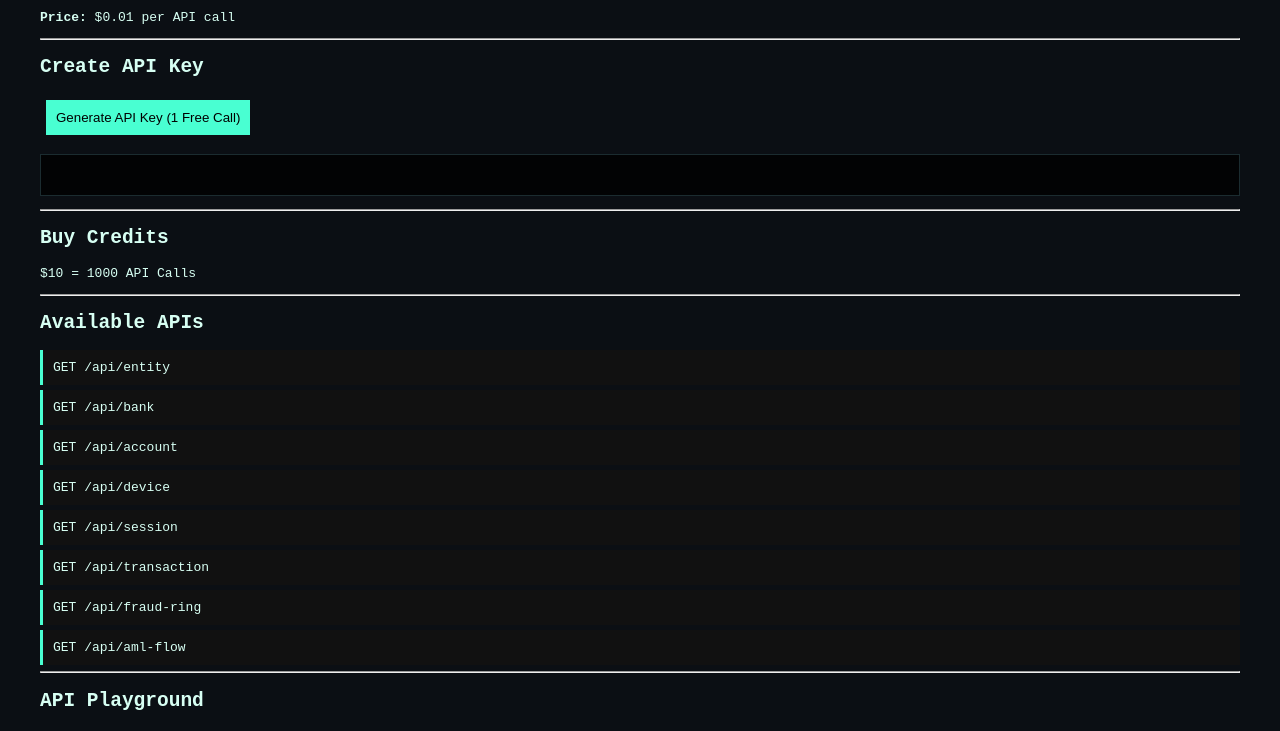
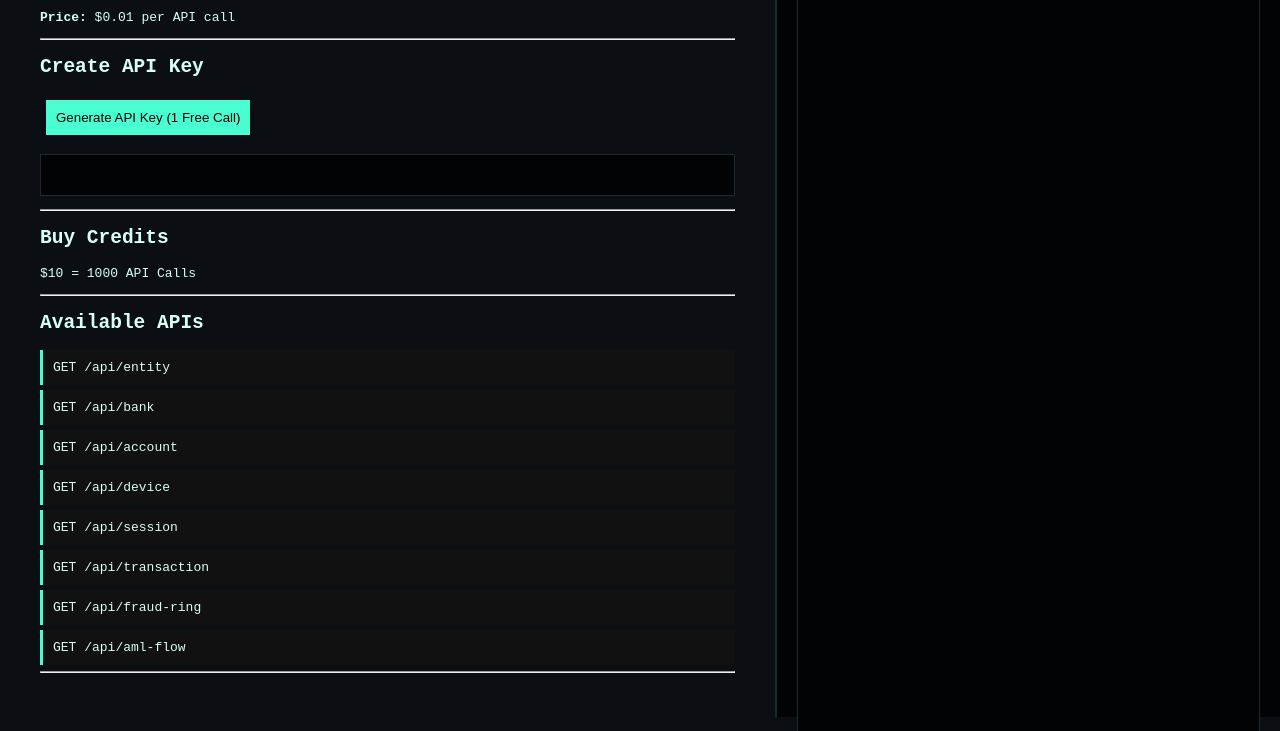
Before and after one commit to Corcoin/FinTwin, a website: page index.html in a window 1280 px wide. Shown: the part 123-854 px from the top of the page. Drawn offline with Linux system fonts and the light colour scheme; no server answers; a script that the page names is missing.

Commit message:
Update index.html

```diff
--- a/index.html
+++ b/index.html
@@ -15,10 +15,45 @@
 background:#0b0f14;
 color:#d7fff3;
 font-family:monospace;
+margin:0;
+}
+
+/* MAIN LAYOUT */
+
+.container{
+display:flex;
+height:100vh;
+}
+
+/* LEFT SIDE (DOCS) */
+
+.left{
+width:60%;
 padding:40px;
-max-width:1200px;
-margin:auto;
+overflow:auto;
 }
+
+/* RIGHT SIDE STREAM */
+
+.right{
+width:40%;
+background:#020304;
+border-left:2px solid #1b2c30;
+padding:20px;
+position:sticky;
+top:0;
+height:100vh;
+}
+
+/* STREAM WINDOW */
+
+#stream{
+height:95%;
+overflow:auto;
+font-size:12px;
+}
+
+/* UI */
 
 h1{
 color:#49ffd2;
@@ -50,16 +85,17 @@
 border-left:3px solid #49ffd2;
 }
 
-#stream{
-height:350px;
-overflow:auto;
-}
-
 </style>
 
 </head>
 
 <body>
+
+<div class="container">
+
+<!-- LEFT SIDE -->
+
+<div class="left">
 
 <h1>Synthetic Financial Universe API</h1>
 
@@ -113,12 +149,6 @@
 
 <hr>
 
-<h2>Live Financial Stream</h2>
-
-<pre id="stream"></pre>
-
-<hr>
-
 <h2>curl Example</h2>
 
 <pre>
@@ -155,7 +185,20 @@
 .then(console.log)
 </pre>
 
-<hr>
+</div>
+
+
+<!-- RIGHT SIDE STREAM -->
+
+<div class="right">
+
+<h2>Live Financial Stream</h2>
+
+<pre id="stream"></pre>
+
+</div>
+
+</div>
 
 <script>
 
@@ -203,7 +246,7 @@
 
 }
 
-/* LIVE STREAM */
+/* STREAM */
 
 const streamBox=document.getElementById("stream")
 
@@ -211,8 +254,8 @@
 
 stream.onmessage=function(e){
 
-streamBox.textContent=
-e.data+"\n\n"+streamBox.textContent
+streamBox.textContent =
+e.data + "\n\n" + streamBox.textContent
 
 }
 
@@ -225,9 +268,7 @@
 return actions.order.create({
 
 purchase_units:[{
-
 amount:{value:"10"}
-
 }]
 
 })
```
